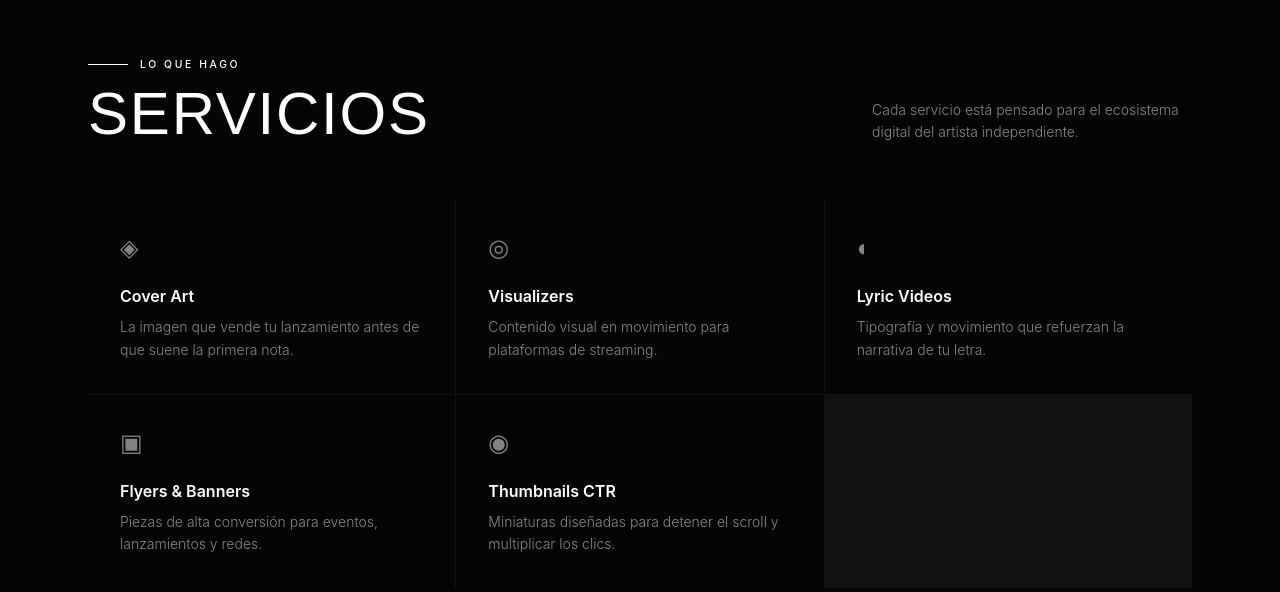
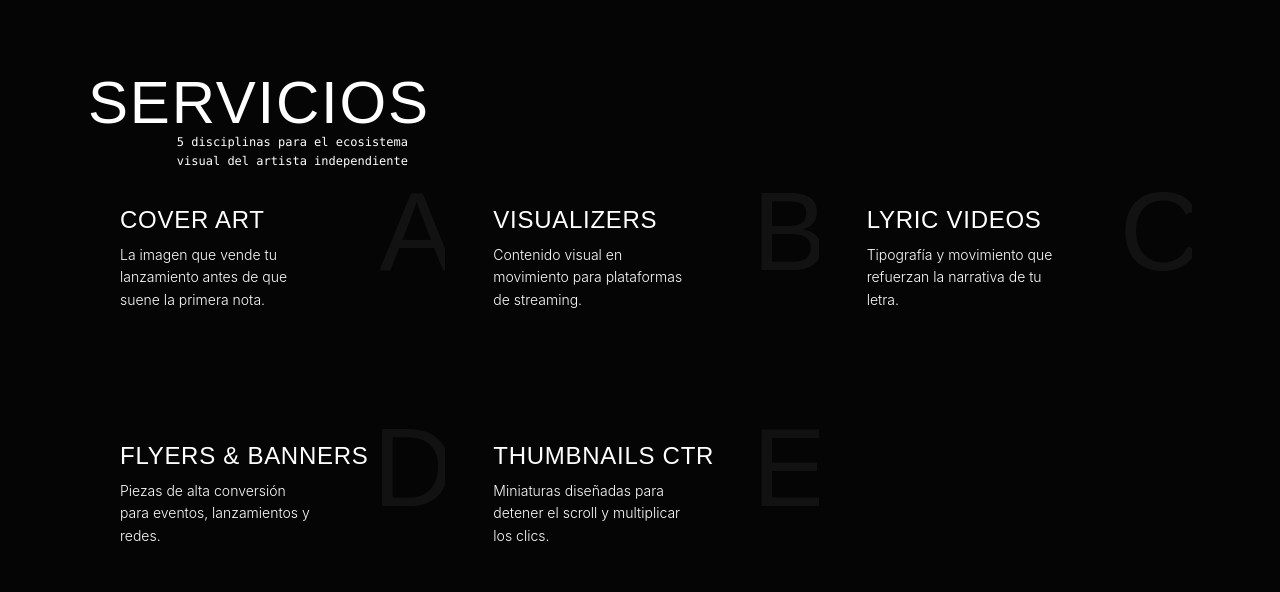
Before and after one commit to vixaontheblock/jay-art, a Next.js app: page / in a window 1280 px wide. Shown: the part 1848-2440 px from the top of the page. Built offline with nearby package versions, Linux system fonts and the light colour scheme.

Commit message:
Refactor services array and update component layout

```diff
--- a/src/components/Services.tsx
+++ b/src/components/Services.tsx
@@ -1,58 +1,41 @@
 const services = [
-  {
-    name: "Cover Art",
-    desc: "La imagen que vende tu lanzamiento antes de que suene la primera nota.",
-    icon: "◈",
-  },
-  {
-    name: "Visualizers",
-    desc: "Contenido visual en movimiento para plataformas de streaming.",
-    icon: "◎",
-  },
-  {
-    name: "Lyric Videos",
-    desc: "Tipografía y movimiento que refuerzan la narrativa de tu letra.",
-    icon: "◐",
-  },
-  {
-    name: "Flyers & Banners",
-    desc: "Piezas de alta conversión para eventos, lanzamientos y redes.",
-    icon: "▣",
-  },
-  {
-    name: "Thumbnails CTR",
-    desc: "Miniaturas diseñadas para detener el scroll y multiplicar los clics.",
-    icon: "◉",
-  },
+  { name: "Cover Art", desc: "La imagen que vende tu lanzamiento antes de que suene la primera nota.", mark: "A" },
+  { name: "Visualizers", desc: "Contenido visual en movimiento para plataformas de streaming.", mark: "B" },
+  { name: "Lyric Videos", desc: "Tipografía y movimiento que refuerzan la narrativa de tu letra.", mark: "C" },
+  { name: "Flyers & Banners", desc: "Piezas de alta conversión para eventos, lanzamientos y redes.", mark: "D" },
+  { name: "Thumbnails CTR", desc: "Miniaturas diseñadas para detener el scroll y multiplicar los clics.", mark: "E" },
 ];
 
 export default function Services() {
   return (
-    <section id="services" className="py-32 px-6 max-w-6xl mx-auto">
-      <div className="flex items-end justify-between mb-14 flex-wrap gap-4">
-        <div>
-          <p className="eyebrow mb-3 flex items-center">
-            <span className="accent-line" />
-            Lo que hago
-          </p>
-          <h2 className="font-display text-6xl uppercase leading-none">Servicios</h2>
-        </div>
-        <p className="text-[var(--muted)] text-sm max-w-xs font-light leading-relaxed">
-          Cada servicio está pensado para el ecosistema digital del artista independiente.
+    <section id="services" className="py-28 md:py-36 px-6 max-w-6xl mx-auto">
+      <div className="section-head">
+        <h2 className="font-display text-5xl md:text-6xl uppercase leading-none text-[var(--paper)]">
+          Servicios
+        </h2>
+        <p className="font-mono text-xs text-[var(--steel)] max-w-xs leading-relaxed text-right">
+          5 disciplinas para el ecosistema
+          <br className="hidden md:block" /> visual del artista independiente
         </p>
       </div>
 
-      <div className="grid md:grid-cols-3 gap-px bg-white/5">
+      <div className="grid md:grid-cols-3 gap-4">
         {services.map((s, i) => (
           <div
             key={i}
-            className="group bg-[var(--bg)] p-8 hover:bg-[#0e0e0e] transition-colors duration-300 cursor-default"
+            className="glass group relative p-8 rounded-xl min-h-[220px] flex flex-col justify-between overflow-hidden hover:bg-[var(--glass-bg-strong)] transition-colors duration-300"
           >
-            <span className="text-2xl text-white/50 block mb-5 group-hover:text-white group-hover:scale-110 transition-all duration-200 origin-left">
-              {s.icon}
+            <span
+              aria-hidden
+              className="absolute -right-3 -top-6 font-display text-[7rem] text-white opacity-[0.05] group-hover:opacity-[0.1] transition-opacity duration-500 select-none"
+            >
+              {s.mark}
             </span>
-            <h3 className="font-semibold text-base mb-2">{s.name}</h3>
-            <p className="text-[var(--muted)] text-sm leading-relaxed font-light">{s.desc}</p>
+            <div className="relative">
+              <h3 className="font-display text-2xl uppercase text-[var(--paper)] mb-2">{s.name}</h3>
+              <p className="text-[var(--paper-dim)] text-sm leading-relaxed font-light max-w-[22ch]">{s.desc}</p>
+            </div>
+            <span className="relative w-6 h-px bg-[var(--steel)] group-hover:w-12 group-hover:bg-white transition-all duration-300" />
           </div>
         ))}
       </div>
```
